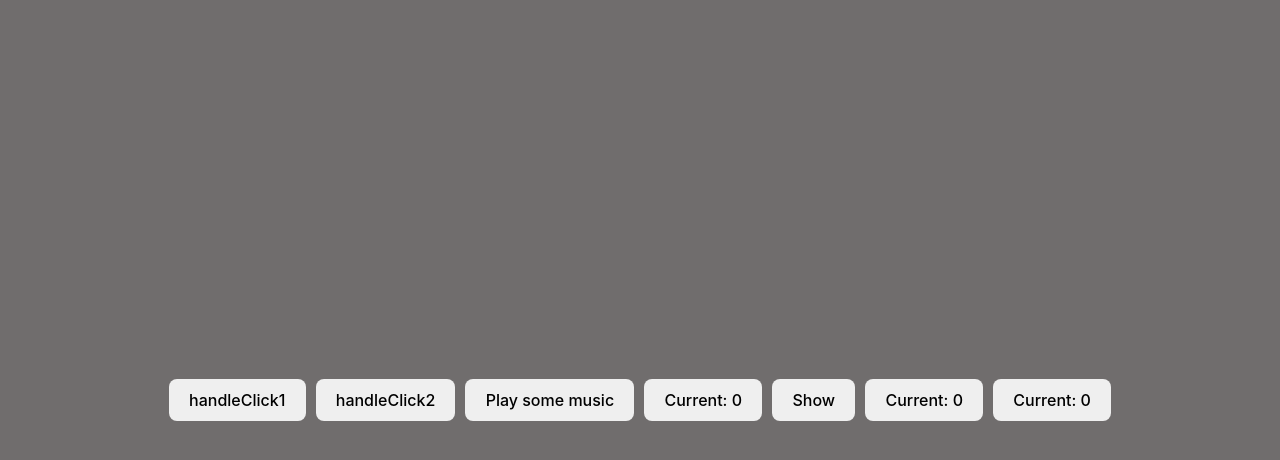
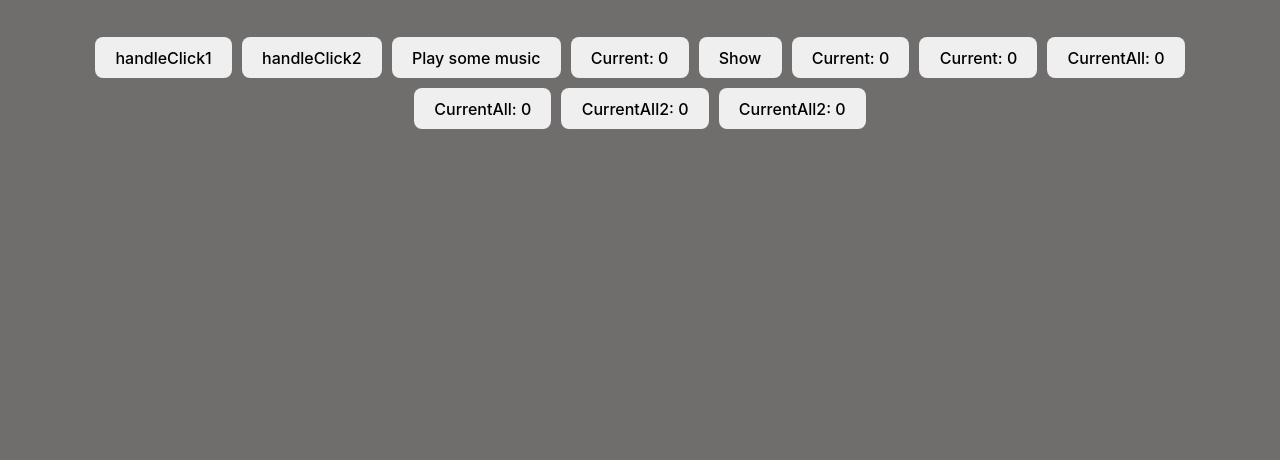
Before and after one commit to Dekan777/mod-2, a React (Vite) app: page / in a window 1280 px wide. Shown: the top 460 px of the page. Built offline with nearby package versions, Linux system fonts and the light colour scheme.

Commit message:
value, onUpdate

```diff
--- a/src/components/App.jsx
+++ b/src/components/App.jsx
@@ -1,6 +1,6 @@
 import { useState } from "react";
+import "./App.css";
 
-import "./App.css";
 import { CustomButton } from "./CustomButton/CustomButton";
 import { ClickCounter } from "./ClickCounter/ClickCounter";
 
@@ -23,6 +23,23 @@ function App() {
     setIsOpen(!isOpen);
   };
 
+  const [clicks2, setClicks2] = useState(0);
+  const handleClick = () => {
+    setClicks2(clicks2 + 1);
+  };
+
+  const ClickCounter2 = () => {
+    return <button onClick={handleClick}>CurrentAll: {clicks2}</button>;
+  };
+
+  const [clicks5, setClicks5] = useState(0);
+  const handleClick5 = () => {
+    setClicks5(clicks5 + 1);
+  };
+  const ClickCounter5 = ({ value, onUpdate }) => {
+    return <button onClick={onUpdate}>CurrentAll2: {value}</button>;
+  };
+
   return (
     <>
       <button onClick={handleClick1}>handleClick1</button>
@@ -33,6 +50,10 @@ function App() {
       {isOpen && <div>Now you can see me!</div>}
       <ClickCounter />
       <ClickCounter />
+      <ClickCounter2 />
+      <ClickCounter2 />
+      <ClickCounter5 value={clicks5} onUpdate={handleClick5} />
+      <ClickCounter5 value={clicks5} onUpdate={handleClick5} />
     </>
   );
 }
--- a/src/index.css
+++ b/src/index.css
@@ -16,7 +16,7 @@
 body {
   margin: 0;
   display: flex;
-  place-items: center;
+  /* place-items: center; */
   min-width: 320px;
   min-height: 100vh;
   background-color: #706d6d;
```
